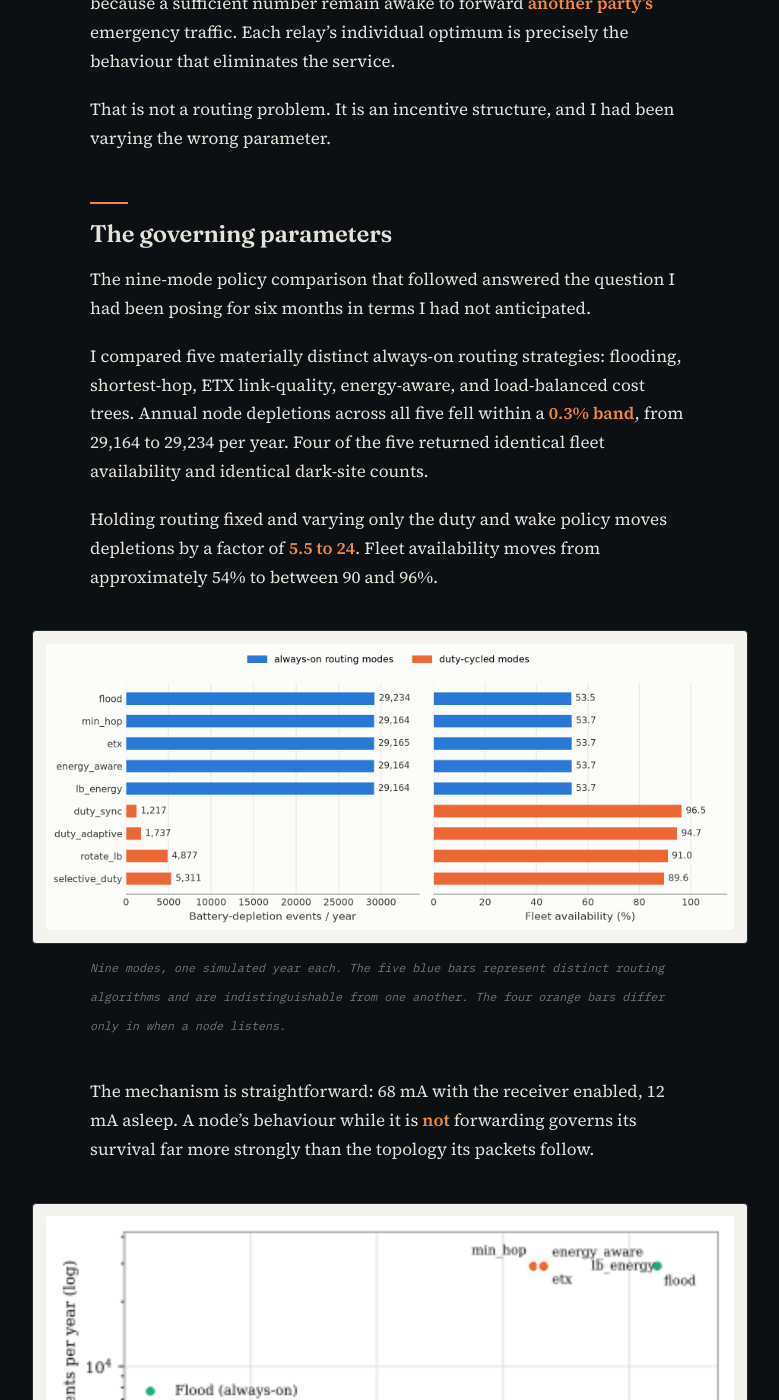
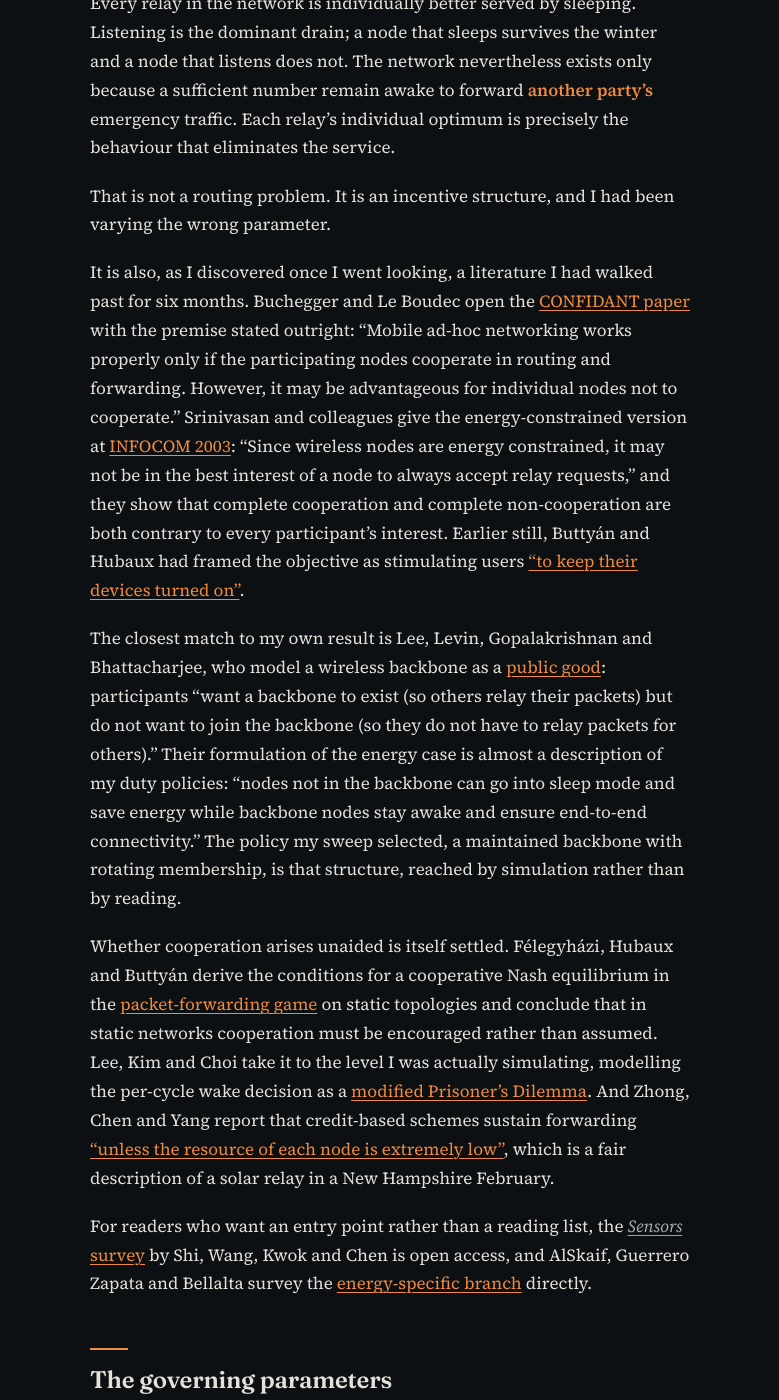
Before and after one commit to edoherty2017/edoherty2017.github.io, a Jekyll site: the page built from _posts/2026-11-05-tuckett.md, in a window 1280 px wide and 1400 px high, scrolled down 13805 px. Shown: the whole window, without its empty margins (250-1029 px from the left). Built offline with Jekyll 4.4.1, drawn with Linux system fonts in a browser that asks for light colours; some of the changed text lies outside the part shown.

Commit message:
Cite the cooperation-in-ad-hoc-networks literature
Places the incentive argument in its literature: CONFIDANT, Srinivasan
et al. on energy-constrained relay refusal, Buttyan and Hubaux on keeping
devices powered, Lee et al. on the backbone as a public good, Felegyhazi
et al. on cooperative Nash equilibria, Sprite's low-resource caveat, and
two surveys. Adds Venkatachalam's own agent-based modelling work.

All citations verified against Crossref and publisher records.

Co-Authored-By: Claude Opus 5 <noreply@anthropic.com>
Claude-Session: https://claude.ai/code/session_01DG7e8ydEM2dpSTUFw7pRqc

```diff
--- a/_posts/2026-11-05-tuckett.md
+++ b/_posts/2026-11-05-tuckett.md
@@ -228,9 +228,12 @@ the University of Trento, and works at the interface between computation and eco
 computable economics, agent-based computational modelling, endogenous and nonlinear
 business cycle theory, and the classical behavioural economics developed in the tradition
 of Herbert Simon. He has edited two Springer volumes in the field, *Complex Systems
-Modeling and Simulation in Economics and Finance* (2018) and *Artificial Intelligence,
-Learning and Computation in Economics and Finance* (2023), and is an associate editor of
-*Economia Politica*. In October 2025 Goldsmiths announced his election as a Foreign Member
+Modeling and Simulation in Economics and Finance* (2018) and
+[*Artificial Intelligence, Learning and Computation in Economics and Finance*](https://doi.org/10.1007/978-3-031-15294-8)
+(2023), and is an associate editor of *Economia Politica*. His own modelling work
+includes an [agent-based treatment of non-tâtonnement price adjustment in the Scarf
+economy](https://doi.org/10.1007/s10614-017-9721-5) and a study of
+[agent-based modelling as a foundation for big data](https://doi.org/10.1080/1350178X.2017.1388964). In October 2025 Goldsmiths announced his election as a Foreign Member
 of the Istituto Lombardo – Accademia di Scienze e Lettere, the Milanese academy founded in
 1797 whose past members include Alessandro Volta and four Italian Nobel laureates.
 
@@ -253,6 +256,44 @@ behaviour that eliminates the service.
 
 That is not a routing problem. It is an incentive structure, and I had been varying the
 wrong parameter.
+
+It is also, as I discovered once I went looking, a literature I had walked past for six
+months. Buchegger and Le Boudec open the
+[CONFIDANT paper](https://doi.org/10.1145/513800.513828) with the premise stated outright:
+"Mobile ad-hoc networking works properly only if the participating nodes cooperate in
+routing and forwarding. However, it may be advantageous for individual nodes not to
+cooperate." Srinivasan and colleagues give the energy-constrained version at
+[INFOCOM 2003](https://doi.org/10.1109/INFCOM.2003.1208918): "Since wireless nodes are
+energy constrained, it may not be in the best interest of a node to always accept relay
+requests," and they show that complete cooperation and complete non-cooperation are both
+contrary to every participant's interest. Earlier still, Buttyán and Hubaux had framed the
+objective as stimulating users
+["to keep their devices turned on"](https://doi.org/10.1109/MOBHOC.2000.869216).
+
+The closest match to my own result is Lee, Levin, Gopalakrishnan and Bhattacharjee, who
+model a wireless backbone as a
+[public good](https://www.cs.umd.edu/~dml/papers/backbone_sigmetrics07.pdf): participants
+"want a backbone to exist (so others relay their packets) but do not want to join the
+backbone (so they do not have to relay packets for others)." Their formulation of the
+energy case is almost a description of my duty policies: "nodes not in the backbone can go
+into sleep mode and save energy while backbone nodes stay awake and ensure end-to-end
+connectivity." The policy my sweep selected, a maintained backbone with rotating
+membership, is that structure, reached by simulation rather than by reading.
+
+Whether cooperation arises unaided is itself settled. Félegyházi, Hubaux and Buttyán derive
+the conditions for a cooperative Nash equilibrium in the
+[packet-forwarding game](https://doi.org/10.1109/TMC.2006.68) on static topologies and
+conclude that in static networks cooperation must be encouraged rather than assumed. Lee,
+Kim and Choi take it to the level I was actually simulating, modelling the per-cycle wake
+decision as a [modified Prisoner's Dilemma](https://doi.org/10.1155/2016/3085408). And
+Zhong, Chen and Yang report that credit-based schemes sustain forwarding
+["unless the resource of each node is extremely low"](https://doi.org/10.1109/INFCOM.2003.1209220),
+which is a fair description of a solar relay in a New Hampshire February.
+
+For readers who want an entry point rather than a reading list, the
+[*Sensors* survey](https://doi.org/10.3390/s120709055) by Shi, Wang, Kwok and Chen is open
+access, and AlSkaif, Guerrero Zapata and Bellalta survey the
+[energy-specific branch](https://doi.org/10.1016/j.jnca.2015.03.011) directly.
 
 ## The governing parameters
 
```
